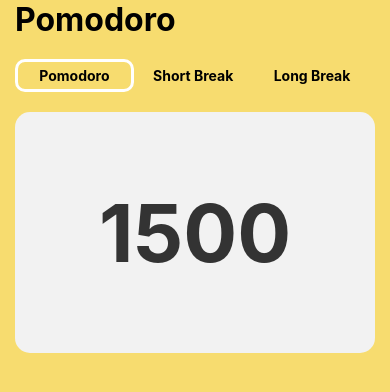
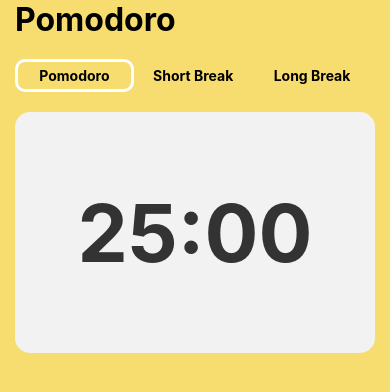
Before and after one commit to robertcach/pomodoro-app, a React Native app: screen / in a window 390 px wide. Shown: the top 392 px of the page. Built offline with nearby package versions, Linux system fonts and the light colour scheme.

Commit message:
feat: format time to show timer as minutes and seconds

```diff
--- a/src/components/Timer.tsx
+++ b/src/components/Timer.tsx
@@ -1,13 +1,20 @@
 import { Text, View, StyleSheet } from "react-native";
+import { SECONDS_IN_MINUTE } from "../constants";
 
 interface TimerProps {
   time: number;
 }
 
 export default function Timer({ time }: TimerProps) {
+  const formattedTime = `${Math.floor(time / SECONDS_IN_MINUTE)
+    .toString()
+    .padStart(2, "0")}:${(time % SECONDS_IN_MINUTE)
+    .toString()
+    .padStart(2, "0")}`;
+
   return (
     <View style={styles.container}>
-      <Text style={styles.time}>{time}</Text>
+      <Text style={styles.time}>{formattedTime}</Text>
     </View>
   );
 }
```
